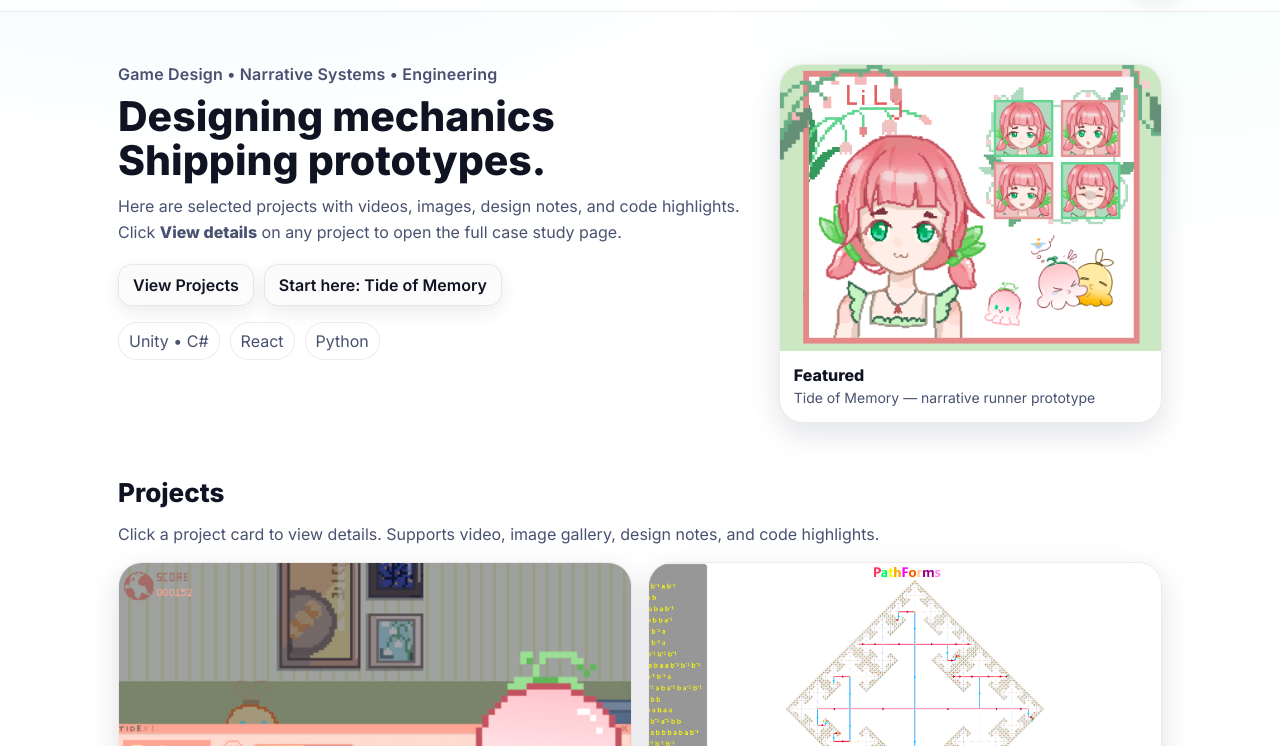
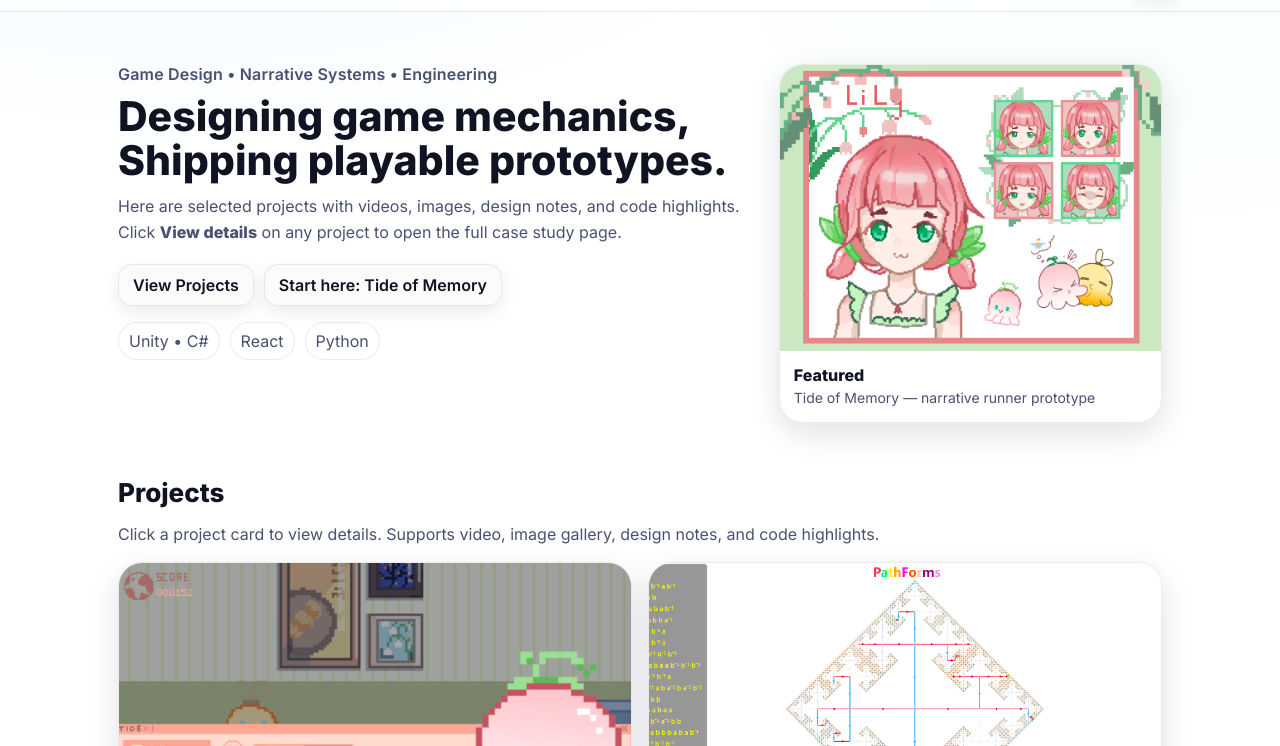
Before and after one commit to ruoqiwang124/ruoqiwang.github.io, a plain HTML site: page index.html in a window 1280 px wide. Shown: the part 54-800 px from the top of the page. Drawn offline with Linux system fonts and the light colour scheme.

Commit message:
Update header text for clarity and detail

```diff
--- a/index.html
+++ b/index.html
@@ -45,7 +45,7 @@
       <div class="container hero-inner">
         <div class="hero-copy">
           <p class="eyebrow">Game Design • Narrative Systems • Engineering</p>
-          <h1>Designing mechanics   <br/> Shipping prototypes.</h1>
+          <h1>Designing game mechanics, <br/> Shipping playable prototypes.</h1>
           <p class="lead">
             Here are selected projects with videos, images, design notes, and code highlights.
             Click <b>View details</b> on any project to open the full case study page.
```
